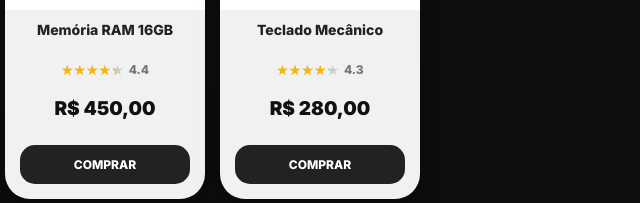
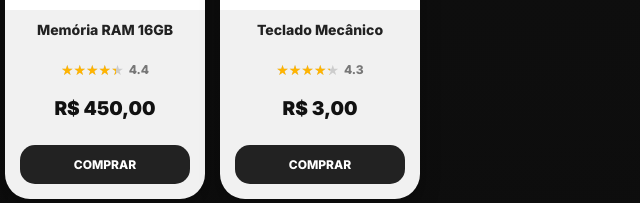
Before and after one commit to cacaaushoww/storetech, a website: page public/index.html in a window 1280 px wide. Shown: the part 3977-4180 px from the top of the page, 445-1085 px from the left. Drawn offline with Linux system fonts and the light colour scheme.

Commit message:
Update price of Mechanical Keyboard in index.html

```diff
--- a/public/index.html
+++ b/public/index.html
@@ -265,7 +265,7 @@ const produtos={
   {n:"Monitor Curvo 180Hz",p:1299,f:"monitor.jpg"},
   {n:"Cadeira Gamer RGB",p:850,f:"cadeira.jpg"},
   {n:"Memória RAM 16GB",p:450,f:"ram.jpg"},
-  {n:"Teclado Mecânico",p:280,f:"teclado.jpg"},
+  {n:"Teclado Mecânico",p:3,f:"teclado.jpg"},
   {n:"Mouse Gamer 12k DPI",p:190,f:"mouse.jpg"},
   {n:"Pc Gamer Pichau",p:4320,f:"pc.jpg"},
   {n:"Neologic Pc Gamer",p:4166,f:"neologic.jpg"}
```
